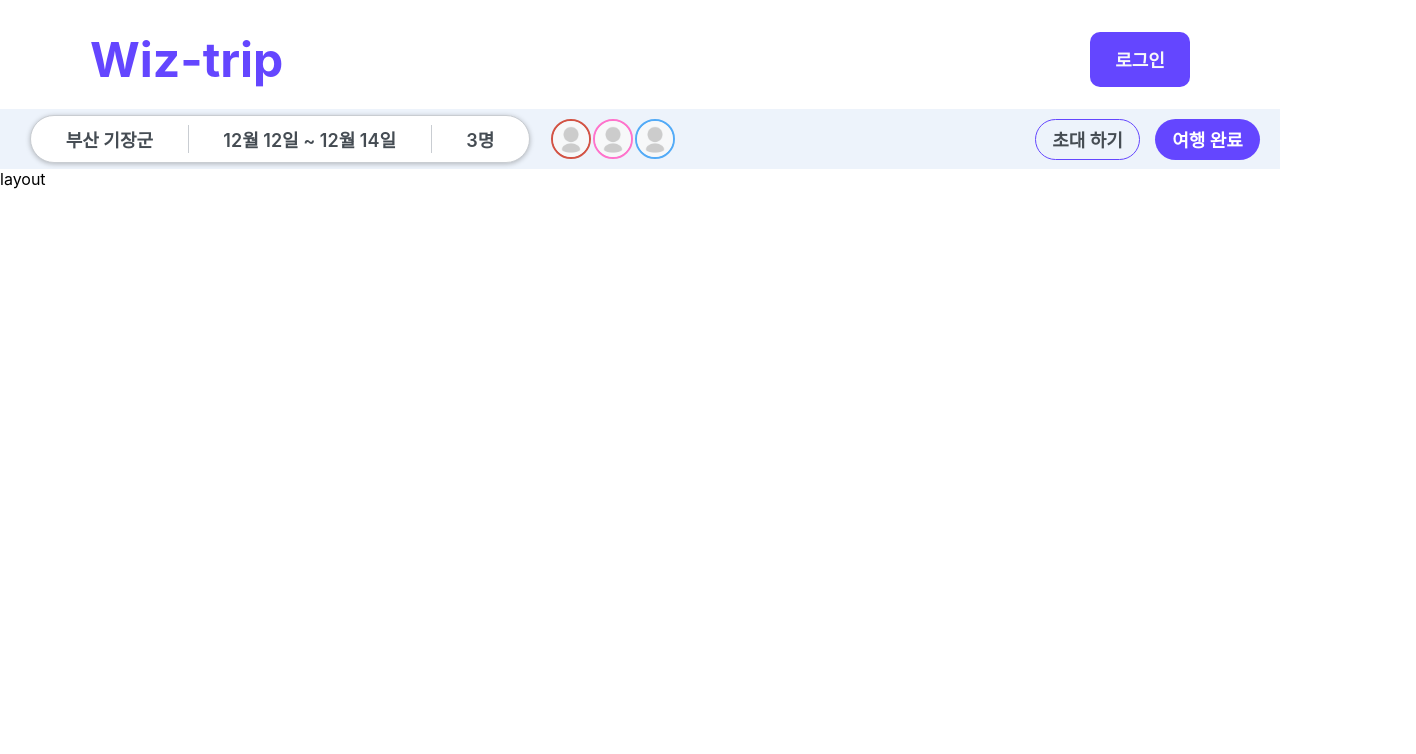
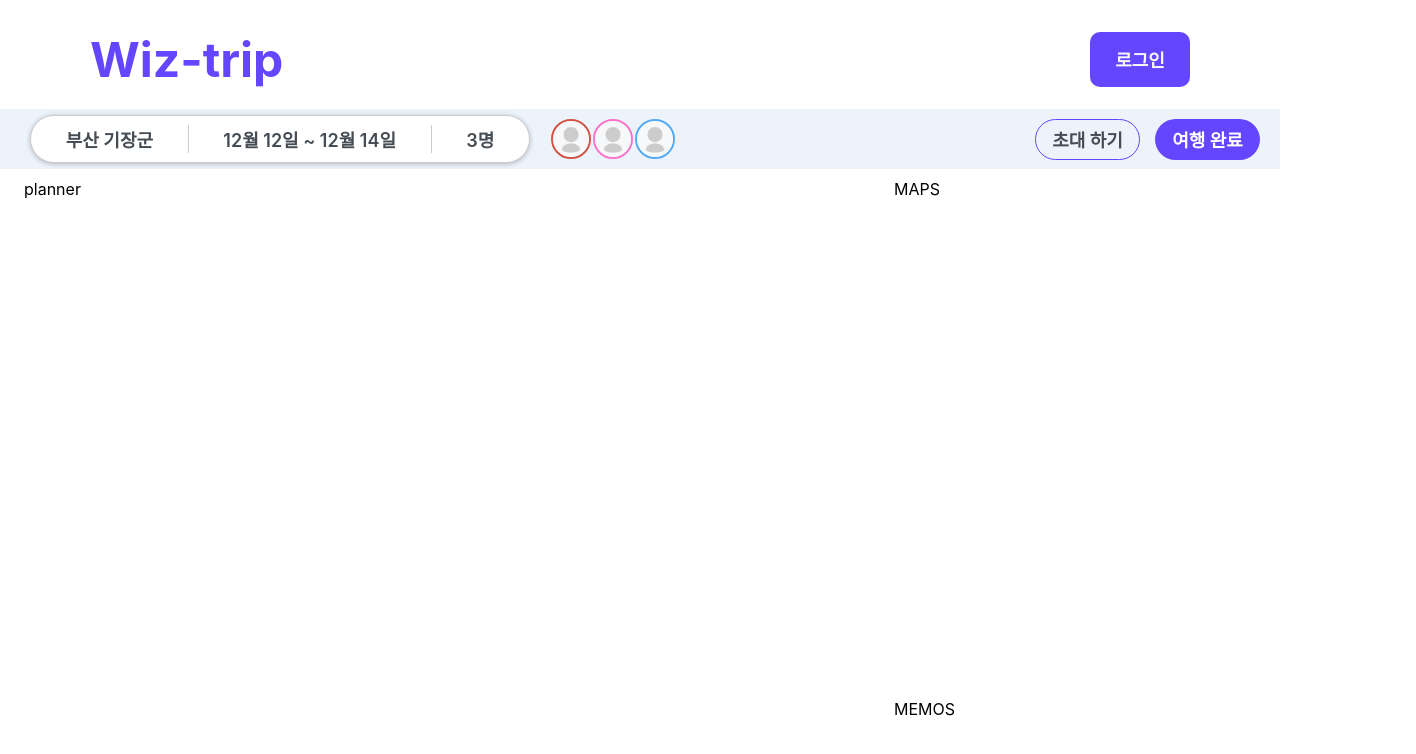
Before and after one commit to jjeongsu/Wiz-trip-Front, a React (Create React App) app: page /plan in a window 1280 px wide. Shown: the top 754 px of the page, 1416 px wide, since content can reach past the window. Built offline with nearby package versions, Linux system fonts and the light colour scheme; a web font is replaced by a local one.

Commit message:
[style] Planner, Map, Memo 그리드 레이아웃 설정

```diff
--- a/src/components/Plan/PlanLayout.js
+++ b/src/components/Plan/PlanLayout.js
@@ -1,4 +1,5 @@
-function PlanLayout() {
-  return <>layout</>;
+import * as L from '../../styles/planlayout.style';
+function PlanLayout({ children }) {
+  return <L.PlanLayoutBox>{children}</L.PlanLayoutBox>;
 }
 export default PlanLayout;
--- /dev/null
+++ b/src/components/Plan/Planner.js
@@ -0,0 +1,4 @@
+function Planner() {
+  return <div>planner</div>;
+}
+export default Planner;
--- a/src/pages/Plan.js
+++ b/src/pages/Plan.js
@@ -2,11 +2,16 @@ import React from 'react';
 import Layout from '../components/Layout';
 import Planheader from '../components/Plan/Planheader';
 import PlanLayout from '../components/Plan/PlanLayout';
+import Planner from '../components/Plan/Planner';
 function Plan() {
   return (
     <Layout fullWidth={true}>
       <Planheader />
-      <PlanLayout></PlanLayout>
+      <PlanLayout>
+        <Planner> Planner</Planner>
+        <div> MAPS</div>
+        <div> MEMOS</div>
+      </PlanLayout>
     </Layout>
   );
 }
--- /dev/null
+++ b/src/styles/planlayout.style.js
@@ -0,0 +1,14 @@
+import styled from 'styled-components';
+export const PlanLayoutBox = styled.div`
+  display: grid;
+  grid-template-columns: 826px 522px;
+  grid-template-rows: 500px 293px;
+  grid-column-gap: 44px;
+  grid-row-gap: 20px;
+  padding-inline: 24px;
+  padding-top: 10px;
+  div:first-child {
+    grid-column: 1 / span 1;
+    grid-row: 1 / -1;
+  }
+`;
```
